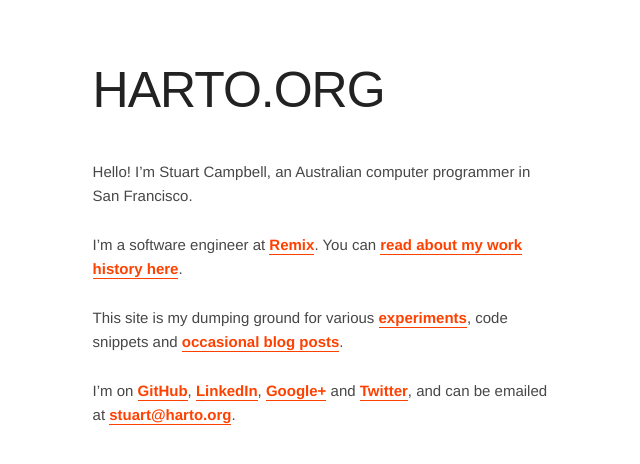
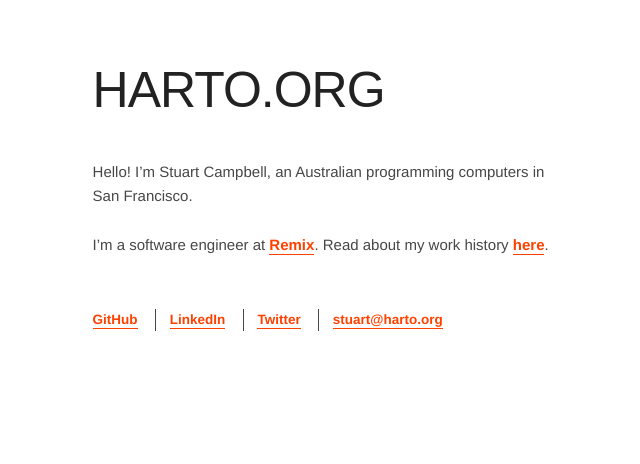
Before and after one commit to harto/hey-stu.art, a Jekyll site: the page built from src/index.md, in a window 1280 px wide. Shown: the top 464 px of the page, without its empty margins (317-957 px from the left). Built offline with Jekyll 4.4.1, drawn with Linux system fonts in a browser that asks for light colours; some web fonts are replaced; Markdown is read by kramdown in place of the engine named in the settings.

Commit message:
Remove links to cruft and simplify

```diff
--- a/src/index.md
+++ b/src/index.md
@@ -3,21 +3,16 @@ layout: default
 title: Welcome
 ---
 
-Hello! I'm Stuart Campbell, an Australian computer programmer in San Francisco.
+Hello! I'm Stuart Campbell, an Australian programming computers in San Francisco.
 
-I'm a software engineer at [Remix][remix]. You can [read about my work
-history here](/work/).
+I'm a software engineer at [Remix](https://www.remix.com). Read about my work
+history [here](/work/).
 
-This site is my dumping ground for various [experiments](/junk/), code snippets
-and [occasional blog posts](/blog/).
-
-I'm on [GitHub][gh], [LinkedIn][li], [Google+][g+] and [Twitter][twitter],
-and can be emailed at [stuart@harto.org][email].
-
-
- [remix]: https://www.remix.com/
- [gh]: https://github.com/harto
- [li]: https://www.linkedin.com/in/stuartwcampbell
- [g+]: https://plus.google.com/108273519529459141386
- [twitter]: https://twitter.com/stuart_harto
- [email]: mailto:stuart@harto.org
+<section id="contact-details">
+<ul>
+<li><a href="https://github.com/harto">GitHub</a></li>
+<li><a href="https://www.linkedin.com/in/stuartwcampbell">LinkedIn</a></li>
+<li><a href="https://twitter.com/stuart_harto">Twitter</a></li>
+<li><a href="mailto:stuart@harto.org">stuart@harto.org</a></li>
+</ul>
+</section>
--- a/src/styles/site.css
+++ b/src/styles/site.css
@@ -106,3 +106,21 @@ blockquote cite {
 #disqus_thread {
   margin-top: 4rem;
 }
+
+#contact-details ul {
+  list-style: none;
+  margin: 5rem 0 0;
+  padding: 0;
+}
+#contact-details li {
+  font-size: 0.9em;
+  display: inline-block;
+  margin: 0 1em 0 0;
+  padding: 0 0 0 1em;
+  border-left: 1px #474747 solid;
+}
+#contact-details li:first-child {
+  margin-left: 0;
+  padding-left: 0;
+  border-left: 0;
+}
```
